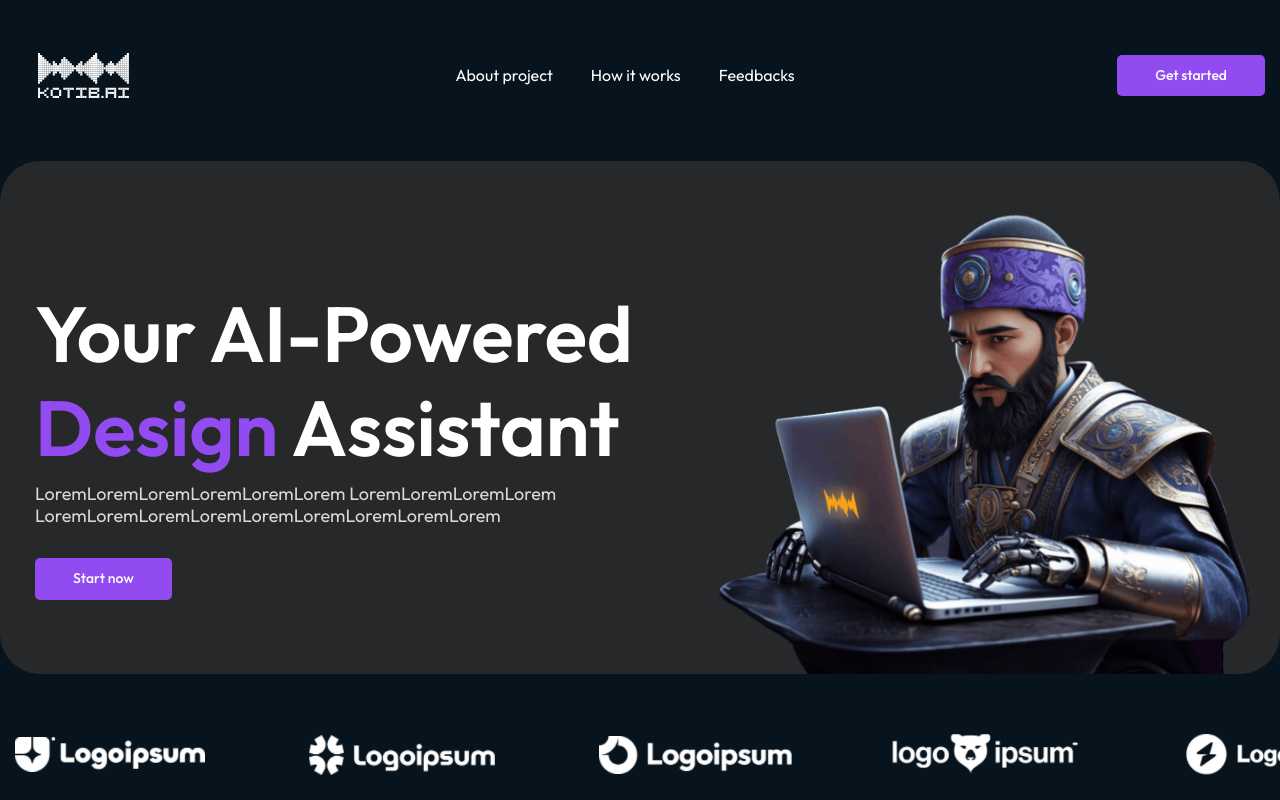
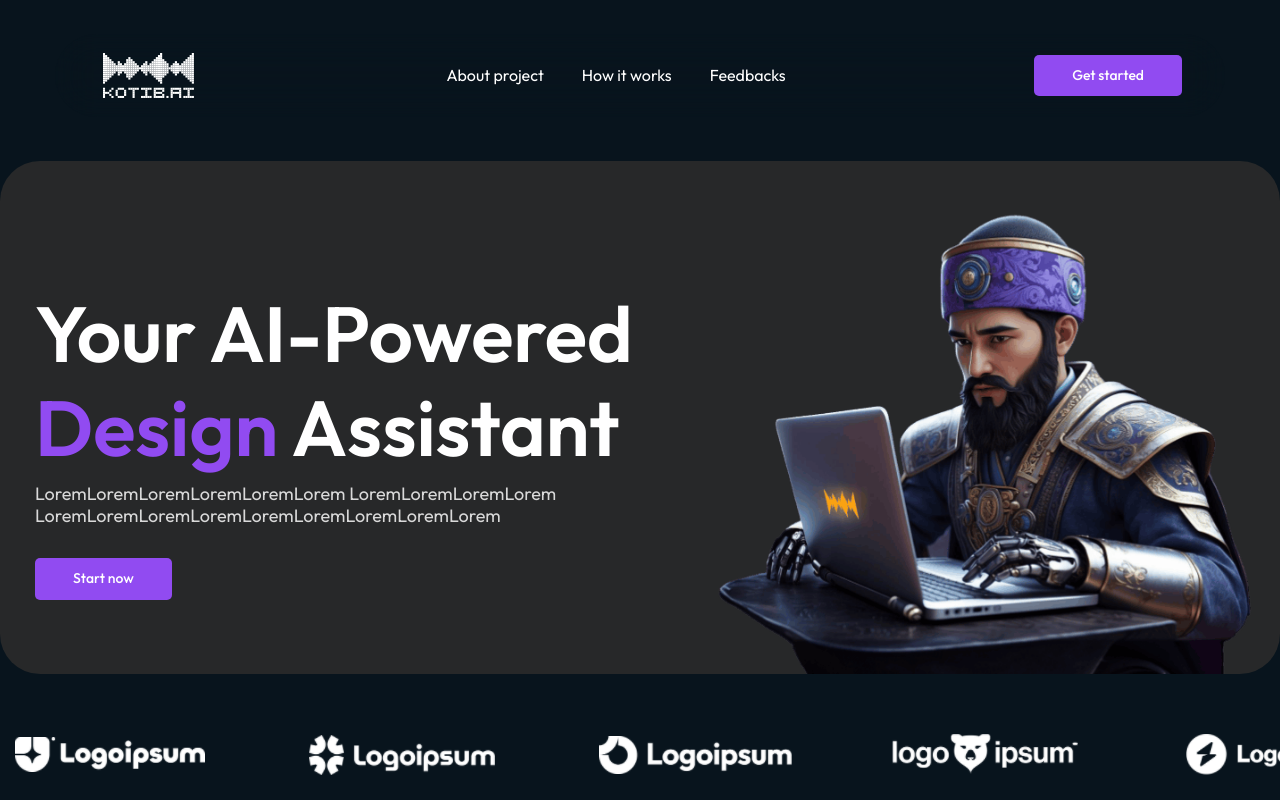
Before and after one commit to DiyorMr/izi, a React (Vite) app: page / in a window 1280 px wide. Shown: the top 800 px of the page. Built offline with nearby package versions, Linux system fonts and the light colour scheme.

Commit message:
Add position and blur styles to header component

```diff
--- a/src/components/Form/ContactForm.tsx
+++ b/src/components/Form/ContactForm.tsx
@@ -35,14 +35,14 @@ const ContactForm = () => {
         <div className={cls.infoItem}>
           <div>
             <img src="/email.svg" alt="Email" />
-            <input type="email" placeholder="Email" />
+            <input type="email" placeholder="Email" disabled />
           </div>
           <p>support@aimlab.uz</p>
         </div>
         <div className={cls.infoItem}>
           <div>
             <img src="/phone.svg" alt="Phone" />
-            <input type="tel" placeholder="Phone" />
+            <input type="tel" placeholder="Phone" disabled />
           </div>
           <p>+998930576472</p>
         </div>
--- a/src/components/Header/Header.scss
+++ b/src/components/Header/Header.scss
@@ -1,12 +1,22 @@
 .header {
   background-color: transparent;
-  padding: 30px 0;
+  padding: 14px 0;
   margin: 20px 0 0 0;
+  position: sticky;
+  top: 0;
+  z-index: 999;
+  // margin-left: -3px;
 
   .header_container {
     display: flex;
     justify-content: space-between;
     align-items: center;
+    width: 100%;
+    max-width: 1170px;
+    backdrop-filter: blur(20px);
+    border-radius: 46px;
+    padding: 16px 43px 16px 25px;
+    background: linear-gradient(#ffffff00 99.99%, #cbcaca00);
 
     .logo-wrapper {
       display: block;
```
